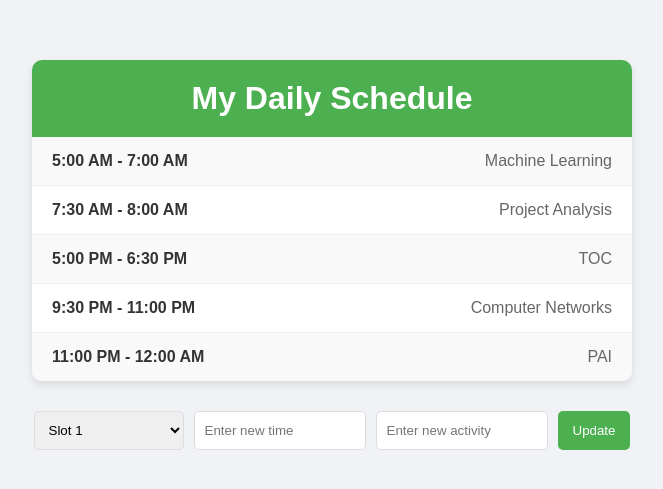
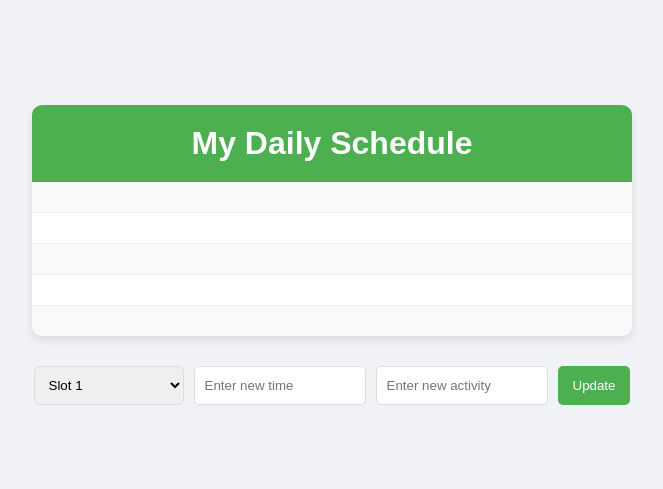
Before and after one commit to LGOPIKRISHNA/schedule, a plain HTML site: page index.html in a window 1280 px wide. Shown: the part 145-634 px from the top of the page, without its empty margins (308-971 px from the left). Drawn offline with Linux system fonts and the light colour scheme.

Commit message:
Update index.html

```diff
--- a/index.html
+++ b/index.html
@@ -77,24 +77,24 @@
     <div class="schedule">
         <h1>My Daily Schedule</h1>
         <div class="time-slot" id="slot-1">
-            <div class="time" id="time-1">5:00 AM - 7:00 AM</div>
-            <div class="activity" id="activity-1">Machine Learning</div>
+            <div class="time" id="time-1"></div>
+            <div class="activity" id="activity-1"></div>
         </div>
         <div class="time-slot" id="slot-2">
-            <div class="time" id="time-2">7:30 AM - 8:00 AM</div>
-            <div class="activity" id="activity-2">Project Analysis</div>
+            <div class="time" id="time-2"></div>
+            <div class="activity" id="activity-2"></div>
         </div>
         <div class="time-slot" id="slot-3">
-            <div class="time" id="time-3">5:00 PM - 6:30 PM</div>
-            <div class="activity" id="activity-3">TOC</div>
+            <div class="time" id="time-3"></div>
+            <div class="activity" id="activity-3"></div>
         </div>
         <div class="time-slot" id="slot-4">
-            <div class="time" id="time-4">9:30 PM - 11:00 PM</div>
-            <div class="activity" id="activity-4">Computer Networks</div>
+            <div class="time" id="time-4"></div>
+            <div class="activity" id="activity-4"></div>
         </div>
         <div class="time-slot" id="slot-5">
-            <div class="time" id="time-5">11:00 PM - 12:00 AM</div>
-            <div class="activity" id="activity-5">PAI</div>
+            <div class="time" id="time-5"></div>
+            <div class="activity" id="activity-5"></div>
         </div>
     </div>
     <div class="inputs">
```
